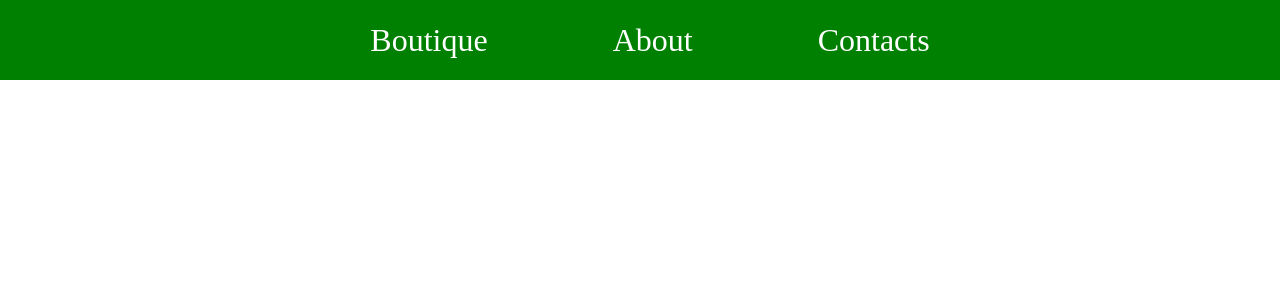
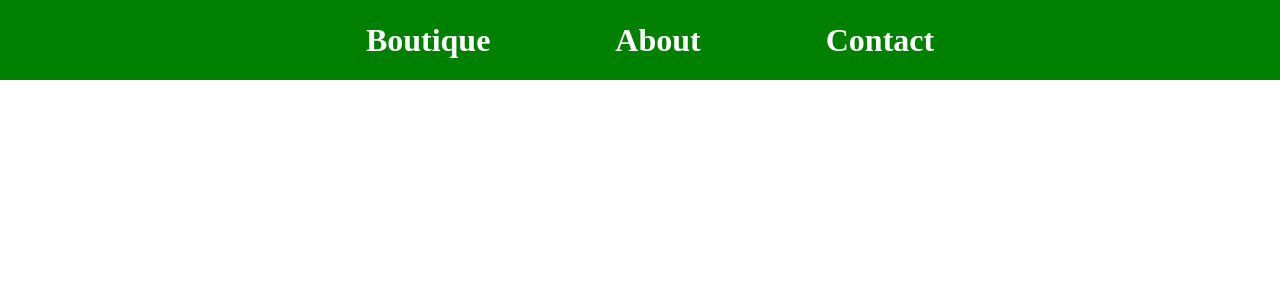
Before and after one commit to Thomas-bon/Memoria, a Vue app: page /Shop in a window 1280 px wide. Shown: the top 300 px of the page. Built offline with nearby package versions, Linux system fonts and the light colour scheme.

Commit message:
create route for all pages

```diff
--- a/src/components/Header.vue
+++ b/src/components/Header.vue
@@ -6,21 +6,31 @@
     <div class="BarHead">
       <div class="alignHeader">
         <div id="logo">
-          <a href="#"><img id="memoriaLogo" src="./Icons/logo.png" alt=""></a>
+          <RouterLink :to="{ name: 'home' }">
+            <img id="memoriaLogo" src="./Icons/logo.png" alt="">
+          </RouterLink>
         </div>
         <div class="linksAlign">
           <div id="boutique">
-            <a href="#">Boutique</a>
+            <RouterLink :to="{ name: 'Shop' }">
+              <h1>Boutique</h1>
+            </RouterLink>
           </div>
           <div id="About">
-            <a href="#">About</a>
+            <RouterLink :to="{ name: 'about' }">
+              <h1>About</h1>
+            </RouterLink>
           </div>
           <div id="Contacts">
-            <a href="#">Contacts</a>
+            <RouterLink :to="{ name: 'Contact' }">
+              <h1>Contact</h1>
+            </RouterLink>
           </div>
         </div>
         <div id="shopLogo">
-          <a href="#"><img id="shopBag" src="./Icons/shopLogo.svg" alt=""></a>
+          <RouterLink :to="{ name: 'Shopping' }">
+            <img id="shopBag" src="./Icons/shopLogo.svg" alt="">
+          </RouterLink>
         </div>
       </div>
     </div>
@@ -28,7 +38,6 @@
 </template>
 
 <style scoped>
-
 header {
   background-color: green;
   backdrop-filter: blur(2px);
@@ -86,7 +95,7 @@ img {
   align-items: center;
 }
 
-#memoriaLogo{
+#memoriaLogo {
   display: flex;
   justify-content: center;
   align-items: center;
@@ -98,4 +107,8 @@ a {
   font-size: 2em;
 }
 
+h1 {
+  color: white;
+  font-size: 1em;
+}
 </style>
--- a/src/router/index.js
+++ b/src/router/index.js
@@ -1,5 +1,8 @@
 import { createRouter, createWebHistory } from 'vue-router'
 import HomeView from '../views/HomeView.vue'
+import ShopView from '../views/ShopView.vue'
+import ContactView from '../views/ContactView.vue'
+import ShopppingView from '../views/ShoppingView.vue'
 
 const router = createRouter({
   history: createWebHistory(import.meta.env.BASE_URL),
@@ -10,9 +13,24 @@ const router = createRouter({
       component: HomeView,
     },
     {
-      path: '/about',
+      path: '/About',
       name: 'about',
       component: () => import('../views/AboutView.vue'),
+    },
+    {
+      path: '/Shop',
+      name: 'Shop',
+      component: ShopView,
+    },
+    {
+      path: '/Contact',
+      name: 'Contact',
+      component: ContactView,
+    },
+    {
+      path: '/Shopping',
+      name: 'Shopping',
+      component: ShopppingView,
     },
   ],
 })
--- /dev/null
+++ b/src/views/ContactView.vue
@@ -0,0 +1,5 @@
+<script></script>
+
+<template></template>
+
+<style></style>
--- /dev/null
+++ b/src/views/ShopView.vue
@@ -0,0 +1,25 @@
+<script>
+
+</script>
+
+
+<template>
+  <div class="Container">
+    <h1>sssgjyhkjkhjkhjhjhjhjjhjhss</h1>
+  </div>
+</template>
+
+<style scoped>
+h1{
+    color: red;
+}
+
+template{
+    height: 80vh;
+    width: 100%;
+}
+.Container{
+    top: 0;
+    margin: 0;
+}
+</style>
--- /dev/null
+++ b/src/views/ShoppingView.vue
@@ -0,0 +1,5 @@
+<script></script>
+
+<template></template>
+
+<style></style>
```
